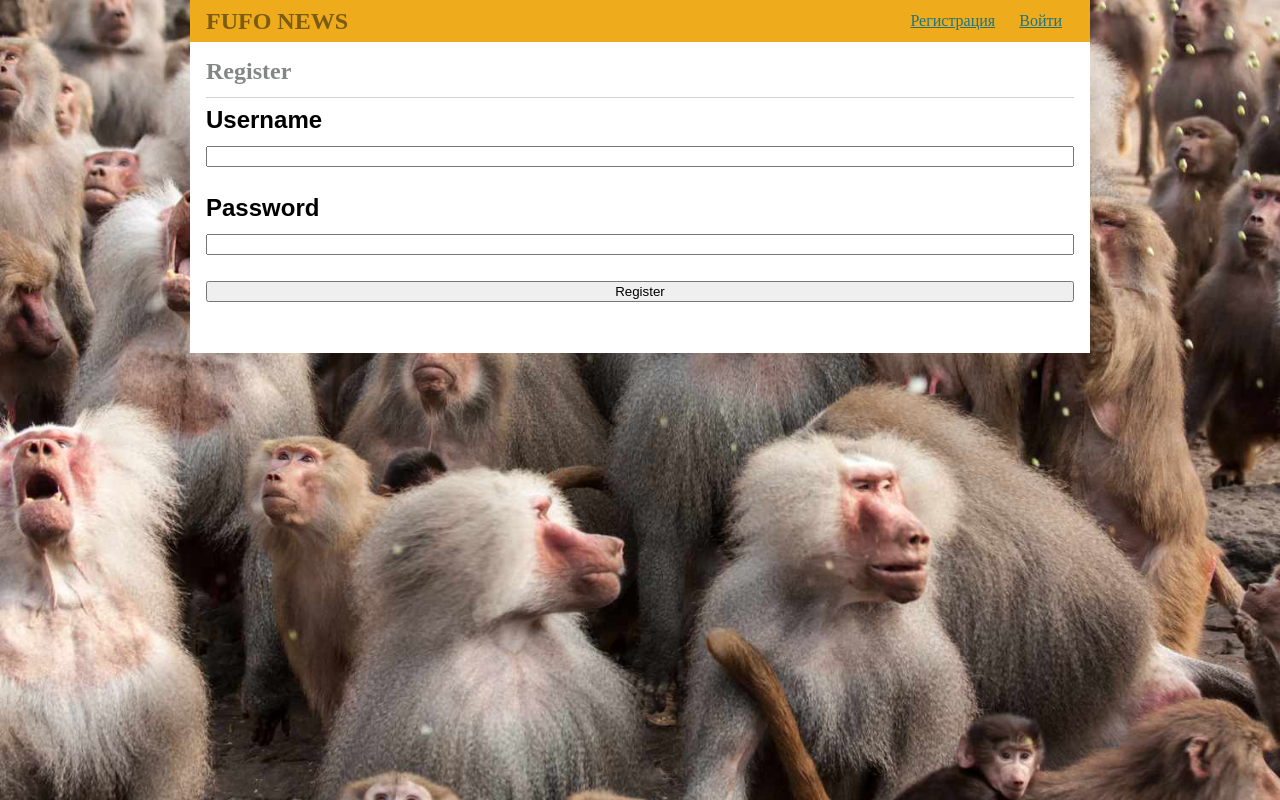
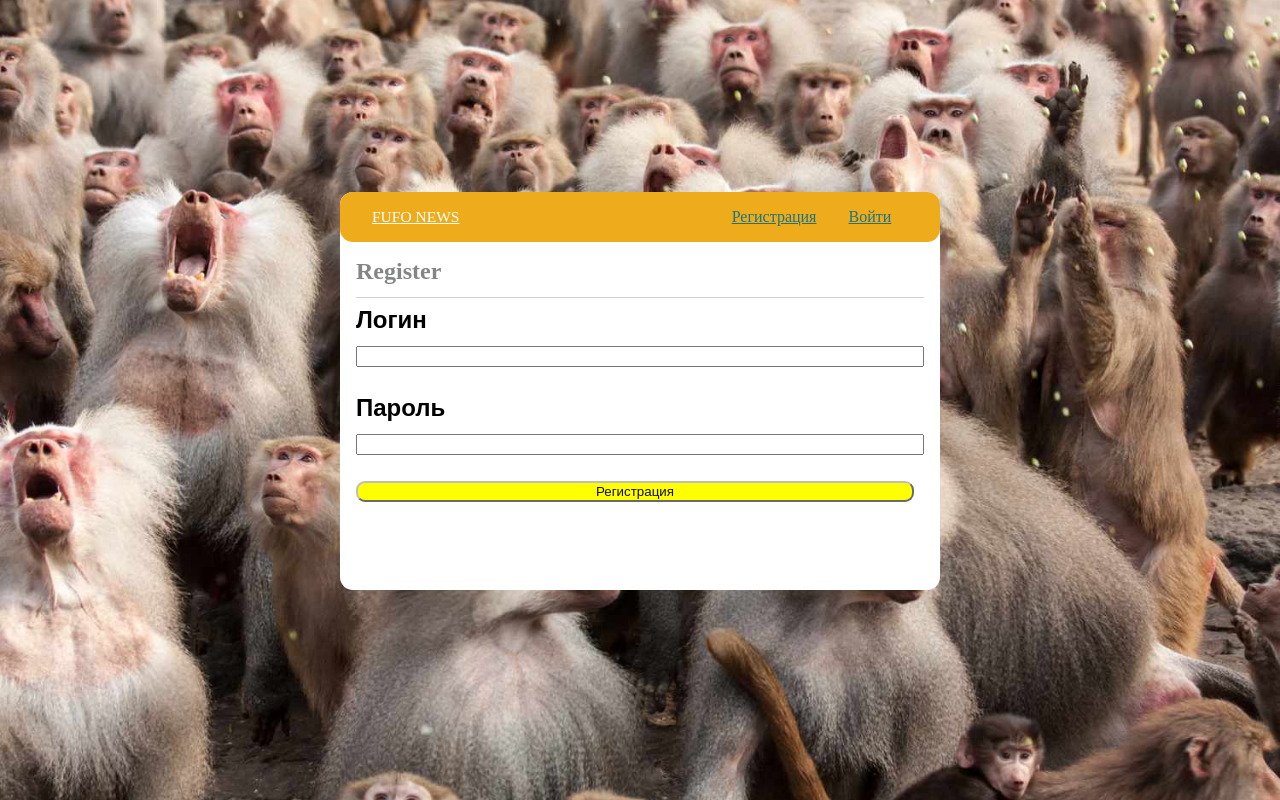
Before and after one commit to Dragonette2233/flaskFirst, a Flask app: page /auth/register in a window 1280 px wide. Run offline with Flask 2, Linux system fonts and the light colour scheme.

Commit message:
home_fix

```diff
--- a/fufo_main/static/style.css
+++ b/fufo_main/static/style.css
@@ -10,9 +10,12 @@ html {
 }
 
   body {
-    max-width: 900px;
+    max-width: 600px;
     margin: 0 auto;
     background: rgb(255, 255, 255);
+    margin-top: 15%;
+    padding-bottom: 5%;
+    border-radius: 13px;
   }
 
   h1, h2, h3, h4, h5, h6 {
@@ -35,6 +38,7 @@ html {
     display: flex;
     align-items: center;
     padding: 0 1rem;
+    border-radius: 13px;
   }
 
   nav h1 {
@@ -47,16 +51,28 @@ html {
     padding: 0.25rem 0.5rem;
   }
 
-  nav ul  {
-    display: flex;
-    list-style: none;
+  nav ul {
+    list-style-type: none;
     margin: 0;
     padding: 0;
+    overflow: hidden;
+  }
+
+  nav li {
+    float: left;
+  }
+
+  nav #homepage {
+    size: 25px;
+    font-size: 15.5px;
+    float: right;
+    color: white;
+    margin-right: 15.5em;
   }
 
   nav ul li a, nav ul li span, header .action {
     display: block;
-    padding: 0.75rem;
+    padding: 1rem;
   }
 
   .content {
--- a/fufo_main/templates/auth/register.html
+++ b/fufo_main/templates/auth/register.html
@@ -6,10 +6,10 @@
 
 {% block content %}
   <form method="post">
-    <label for="username">Username</label>
+    <label for="username">Логин</label>
     <input name="username" id="username" required>
-    <label for="password">Password</label>
+    <label for="password">Пароль</label>
     <input type="password" name="password" id="password" required>
-    <input type="submit" value="Register">
+    <button type="submit">Регистрация</button>
   </form>
 {% endblock %}
--- a/fufo_main/templates/base.html
+++ b/fufo_main/templates/base.html
@@ -2,8 +2,8 @@
 <title>{% block title %}{% endblock %} - FUFO NEWS</title>
 <link rel="stylesheet" href="{{ url_for('static', filename='style.css') }}">
 <nav>
-  <h1>FUFO NEWS</h1>
   <ul>
+      <li><a id="homepage" href="{{ url_for('blog.index') }}">FUFO NEWS</a>
     {% if g.user %}
       <li><span>{{ g.user['username'] }}</span>
       <li><a href="{{ url_for('auth.logout') }}">Выйти</a>
```
